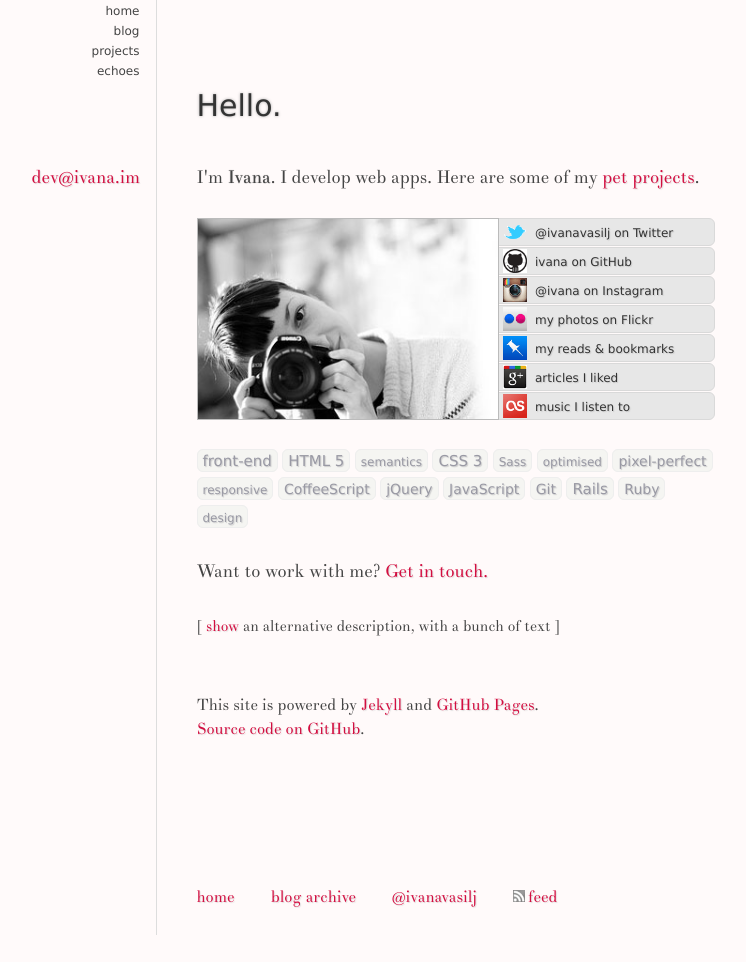
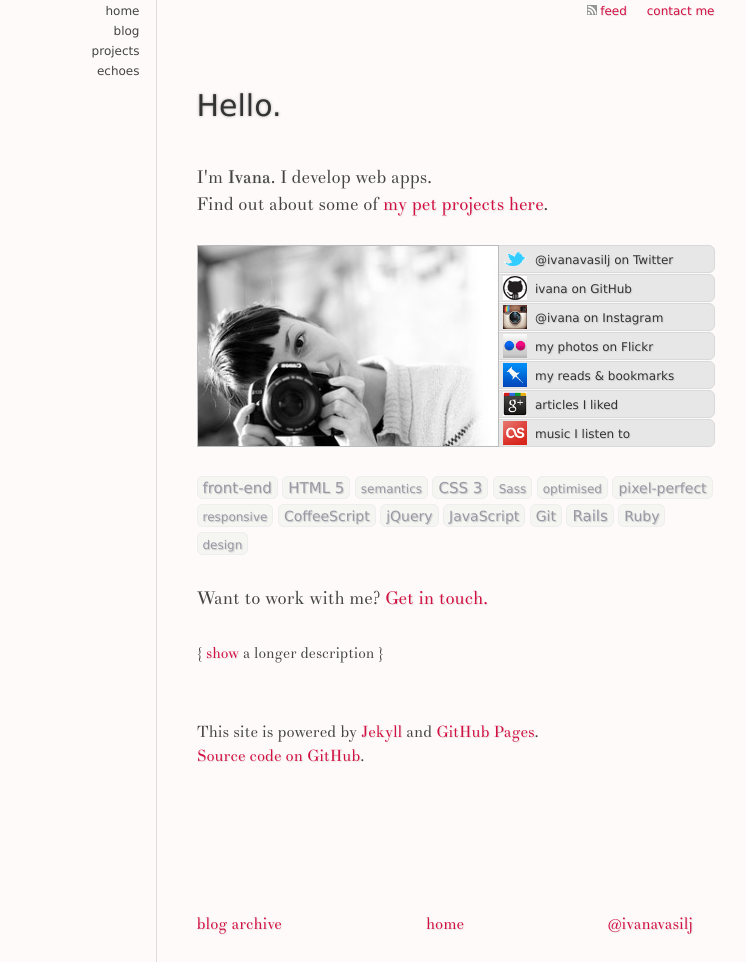
Before and after one commit to ivana/ivana.github.com, a Jekyll site: the page built from index.html, in a window 1280 px wide. Shown: the whole page, without its empty margins (205-951 px from the left). Built offline with Jekyll 4.4.1, drawn with Linux system fonts in a browser that asks for light colours; nearby versions of some CDN libraries; Markdown is read by kramdown in place of the engine named in the settings; before the commit the page ends 935 px from its top, so only the background shows below that.

Commit message:
nav reorganisation, + top nav with feed and contact link

```diff
--- a/_layouts/default.html
+++ b/_layouts/default.html
@@ -26,7 +26,7 @@
 
   <body>
 
-    <nav>
+    <nav class="insite">
       <ol>
         <li><a href="/">home</a></li>
         <li><a href="/blog">blog</a></li>
@@ -35,14 +35,20 @@
       </ol>
     </nav>
 
+    <nav class="outsite">
+      <ol>
+        <li><img src="/img/icons/bw/feed.png" alt="" /><a href="http://feeds.feedburner.com/ivanavasilj">feed</a></li>
+        <li><a href="mailto:dev@ivana.im">contact me</a></li>
+      </ol>
+    </nav>
+
     {{ content }}
 
     <footer>
       <ol>
+        <li><a href="/archive">blog archive</a></li>
         <li><a href="/">home</a></li>
-        <li><a href="/archive">blog archive</a></li>
         <li><a href="http://twitter.com/ivanavasilj">@ivanavasilj</a></li>
-        <li><img src="/img/icons/bw/feed.png" alt="" /><a href="http://feeds.feedburner.com/ivanavasilj">feed</a></li>
       </ol>
     </footer>
 
--- a/css/style.css
+++ b/css/style.css
@@ -21,14 +21,20 @@ img { border:0 none }
 
 aside { margin-top:54px }
 footer { margin:112px 0 16px; padding-top:32px; }
-footer li { display:inline; padding-right:32px }
-footer img { padding-right:3px; height:12px }
+footer li { display:inline; padding-left:140px }
+footer li:first-child { padding-left:0 }
 
 /* nav */
-body > nav { position:relative; right:575px; top:0; }
-body > nav li { text-align:right; padding-top:2px; }
-body > nav a { text-decoration:none }
-body > nav a:hover:before { content:'= ' }
+.insite { position:relative; right:575px; top:0; }
+.insite li { text-align:right; padding-top:2px; }
+.insite a { text-decoration:none }
+.insite a:hover:before { content:'= ' }
+.outsite {
+  position:absolute; top:2px;
+  text-align:right;
+}
+.outsite li { display:inline; margin-left:16px; }
+.outsite img { padding-right:3px; height:10px }
 
 /* headings */
 nav, .archive a, .annotated a, .tags {
@@ -55,9 +61,9 @@ a {
   text-decoration:none;
 }
 header a:focus, header a:active, header a:visited { outline:0 none }
-p a, article li a, footer a, aside a, .annotated ol a {
+p a, article li a, footer a, aside a, .annotated ol a, .outsite a {
   color:#D30E40;
-  text-shadow: 1px 1px 1px #ddd;
+  text-shadow: 1px 1px 1px #e2e2e2;
 }
 p a:hover, article li a:hover, footer a:hover, aside a:hover {
   text-decoration:underline;
@@ -86,10 +92,6 @@ li { line-height:1.5 }
 .vcard .n { text-shadow:0 0 1px #888 }
 .vcard strong { font-weight:normal; }
 .vcard .family-name { display:none }
-.vcard a.email {
-  display: block; width:110px;
-  position: relative; right:165px; bottom:27px; margin-bottom:-27px;
-}
 .vcard .photo { float:left; height:200px }
 .vcard li a {
   color: #333; background:#e7e7e7;
@@ -182,17 +184,18 @@ blockquote p:last-child { padding-bottom:18px }
 }
 .twitter q:before { content:'“'; font-size:30px }
 .twitter q:after { content:'' } /* Webkit */
-
 /* abstractions */
-body > nav li, .vcard li a, .tags small { font-size:12px }
+.insite, .outsite, .vcard li a, .tags small { font-size:12px }
 pre code, .annotated ol a, .tags { font-size:14px }
 time, .echoes li, .tags strong { font-size:15px }
 aside, footer, .archive a { font-size:16px }
 
+.flickr li img, .outsite { width:518px }
+
 
 @media only screen and (max-device-width:480px) {
-  .vcard a.email { bottom:29px; }
   article header time { top:9px; }
+  .vcard .email { bottom:29px; }
 }
 
 /* post specific */
--- a/echoes.html
+++ b/echoes.html
@@ -26,7 +26,7 @@ desc: My recent bookmarks, tweets and photos
     <ol></ol>
   </article>
 
-  <article id="flickr">
+  <article id="flickr" class="flickr">
     <h1>
       <a href="http://www.flickr.com/photos/ivanavasilj/" title="Flickr Photostream">
         <img src="/img/icons/bw/flickr.png" alt="flickr" class="icon">
--- a/index.html
+++ b/index.html
@@ -10,8 +10,7 @@ desc: about and contact info
   <p>I'm
     <span class="fn n" lang="hr"><span class="given-name">Ivana</span><span class="family-name"> Vasilj</span></span>.
     I develop web apps.
-    Here are some of my <a href="/projects">pet projects</a>.
-    <a class="email" href="mailto:dev@ivana.im">dev@ivana.im</a>
+    <br>Find out about some of <a href="/projects">my pet projects here</a>.
   </p>
 
   <img src="/img/ivana.jpg" alt="Photo of Ivana Vasilj" class="photo bordered">
@@ -72,9 +71,9 @@ desc: about and contact info
     <li><small>design</small></li>
   </ul>
 
-  <p>Want to work with me? <a href="mailto:dev@ivana.im">Get in touch.</a></p>
+  <p>Want to work with me? <a class="email" href="mailto:dev@ivana.im">Get in touch.</a></p>
 
-  <p class="toggledesc"><small>[ <a href="#">show</a> an alternative description, with a bunch of text ]</small></p>
+  <p class="toggledesc"><small>{ <a href="#">show</a> a longer description }</small></p>
   <div>
     <p>
       I am a <strong class="title">freelance web developer</strong> with full-stack skills, though mostly focused on <strong>front-end</strong>.
```
